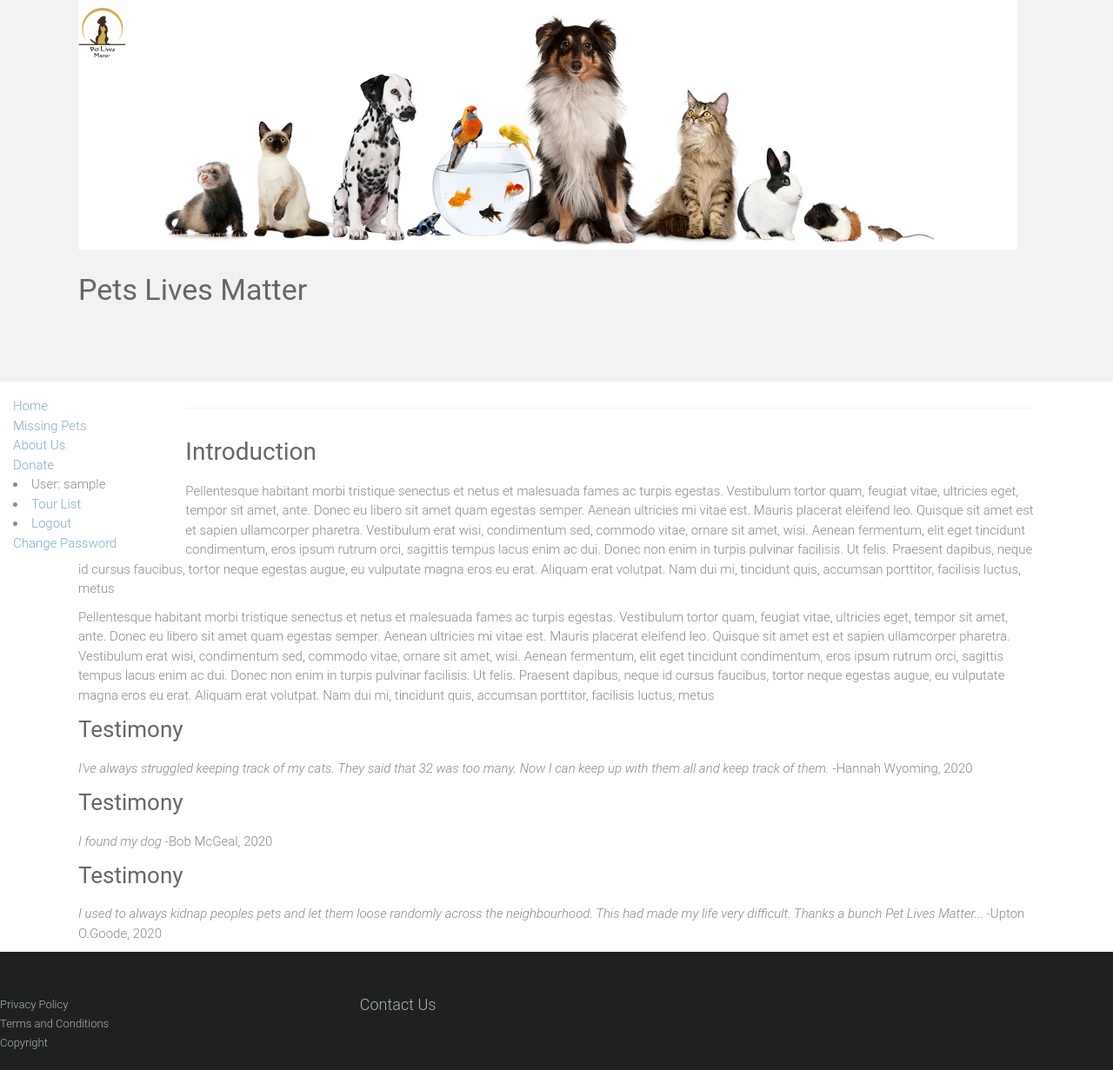
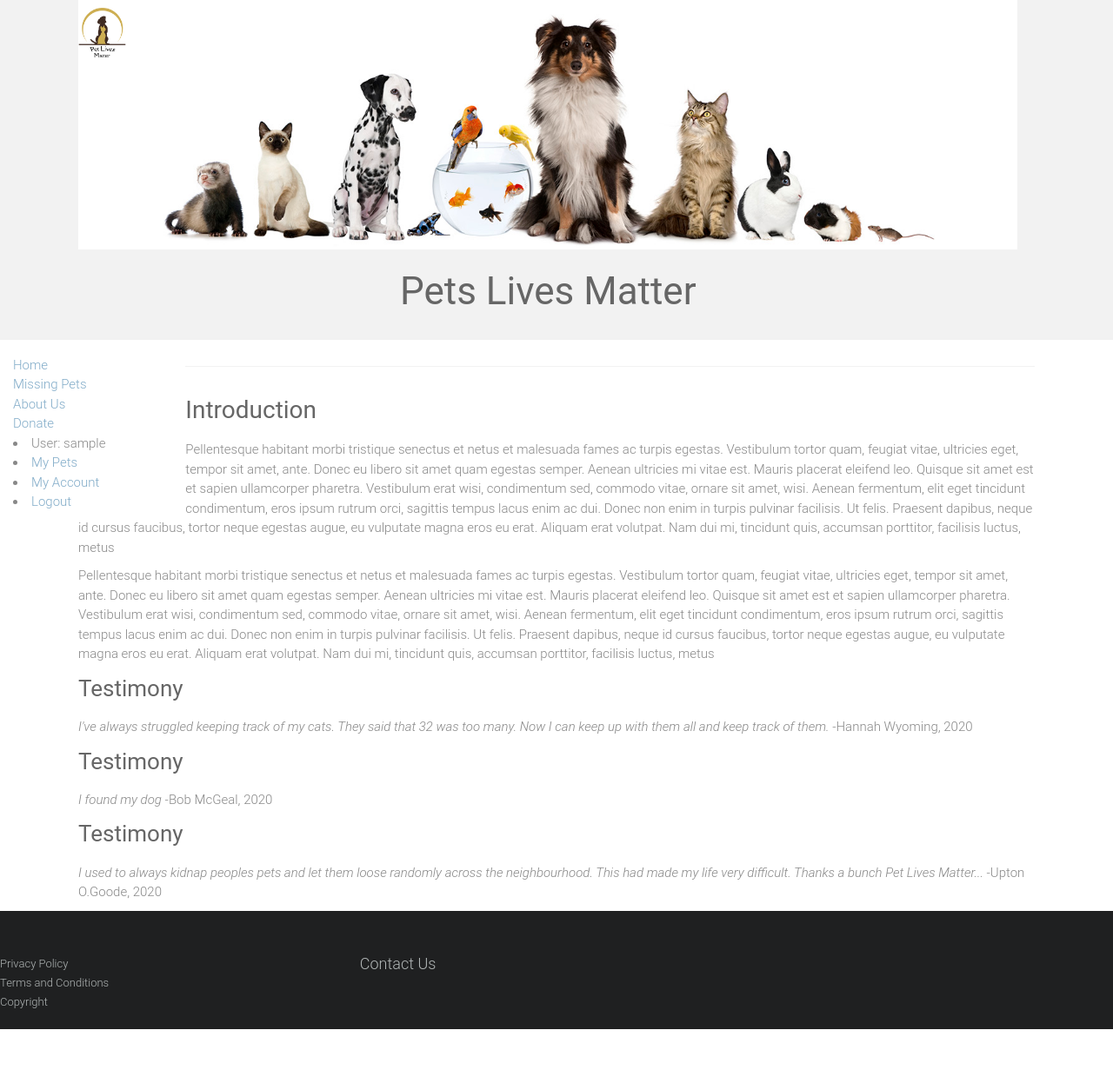
Before and after one commit to LucianEarl/TOKB-Pet-registery, a Django app: page / in a window 1280 px wide. Shown: the part 36-1267 px from the top of the page at 87% size. After the commit the page ends 1220 px from the top, so only its background shows below. Run offline with Django 3.2, Linux system fonts and the light colour scheme; the visitor is signed in with stand-in values (Sample User, id 1); parts of the project's set-up code (start-up, migrations or seed data) failed here and were passed over; some libraries are stand-ins or nearby versions.

Commit message:
Changes to Header and footer of base html

```diff
--- a/PetLivesMatter/PetRegistry/static/css/style.css
+++ b/PetLivesMatter/PetRegistry/static/css/style.css
@@ -1287,19 +1287,6 @@ body.wide {
 	max-width: 100%;
 	z-index: 2;
 }
-/* #header-banner-image img {
-	margin-bottom: 0px;
-	max-height: 60px;
-	height: auto;
-	width: auto;
-} */
-/* #header-logo-image {
-	position: relative;
-	left: 0;
-	top: 0;
-	display: none;
-	z-index: 1;
-} */
 #Header-logo-image img{
 	top: 45px;
 	margin-bottom: 0px;
@@ -1308,19 +1295,23 @@ body.wide {
 	width: auto;
 	position: absolute;
 	z-index: 1;
-
-}
-
+}
 #header-text {
 	float: left;
-	padding-right: 20px;
+	padding: 0 60px 0px 370px;
+	position: absolute;
+	z-index: 1;
+
 }
 #site-title {
+	color: #666666;
+	font-size: 44px;
 	padding-bottom: 0;
+
 }
 #site-title a {
 	color: #666666;
-	font-size: 34px;
+	font-size: 44px;
 }
 #site-title a:hover {
 	color: #80abc8;
--- a/PetLivesMatter/PetRegistry/templates/base.html
+++ b/PetLivesMatter/PetRegistry/templates/base.html
@@ -20,14 +20,13 @@
         </div>
         <div id = "header-banner-image">
           <img src="{% static 'images/header.jpg' %}" alt="Pet Lives Matter">
+          <div id="header-text">
+            <h1 id="site-title">
+              Pets Lives Matter
+            </h1>
+          </div>
         </div>
-</div>
-        <div id="header-text" class="">
-          <h1 id="site-title">
-            <a href="/" title="Pet Lives Matter" rel="home">Pets Lives Matter</a>
-          </h1>
-        </div>
-
+      </div>
     </div>
 </header>
     </head>
@@ -45,9 +44,9 @@
               </ul>
               {% if user.is_authenticated %}
                 <li>User: {{ user.get_username }}</li>
-                <li><a href="">Tour List</a></li>
-                <li><a href="">Logout</a></li
-                <li><a href="">Change Password</a></li>
+                <li><a href="">My Pets</a></li>
+                <li><a href="">My Account</a></li>
+                <li><a href="">Logout</a></li>
               {% else %}
                 <li><a href="">Login</a></li>
                 <ul>or</ul>
```
